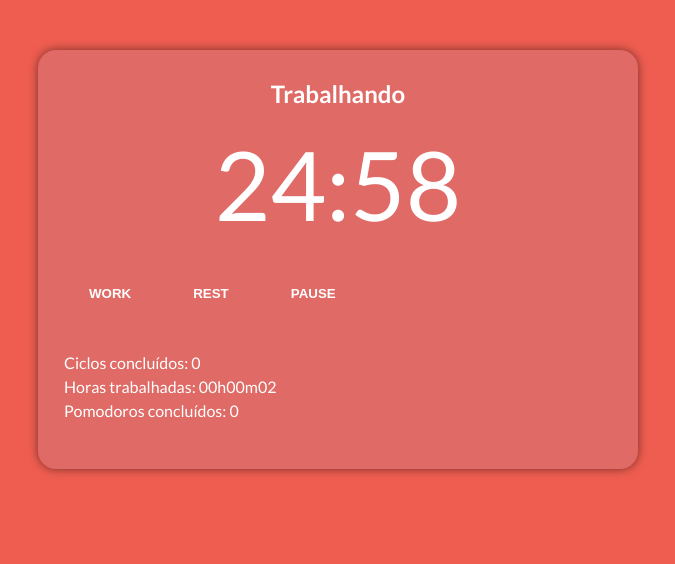
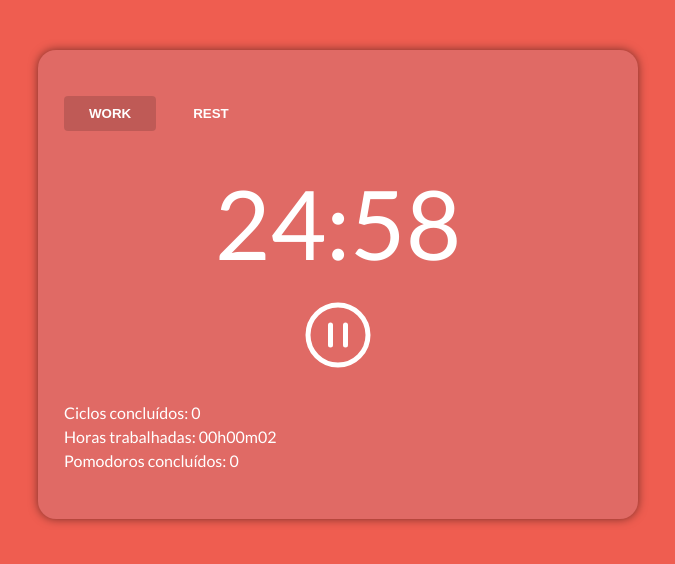
Before and after one commit to codemoises/pomodoro, a React (Create React App) app: page / in a window 1280 px wide. Both pictures are taken after a click on the button "WORK". Shown: the top 564 px of the page, without its empty margins (302-977 px from the left). Built offline with nearby package versions, Linux system fonts and the light colour scheme; the HTML template or start-up script is replaced by a standard one.

Commit message:
logica pomodoro

```diff
--- a/src/components/pomodoro-timer.tsx
+++ b/src/components/pomodoro-timer.tsx
@@ -3,6 +3,8 @@ import { useInterval } from "../hooks/use-interval";
 import Button from "./Button";
 import Timer from "./timer";
 import secondsToTime from "../utils/seconds-to-time";
+import ButtonPlay from "./ButtonPlay";
+import ButtonPause from "./ButtonPause";
 
 const bellStart = require("../sounds/bell-start.mp3");
 const bellFinish = require("../sounds/bell-finish.mp3");
@@ -61,8 +63,18 @@ export function PomodoroTimer(props: Props): JSX.Element {
   }, [props.longRestTime, props.shortRestTime]);
 
   useEffect(() => {
-    if (working) document.body.classList.add("working");
-    if (resting) document.body.classList.remove("working");
+    if (working) {
+      document.body.classList.add("working");
+      document.body.classList.remove("resting");
+      document.body.querySelector(".pomodoro")?.classList.remove("resting-pomodoro");
+
+    };
+
+    if (resting) {
+      document.body.classList.remove("working");
+      document.body.classList.add("resting");
+      document.body.querySelector(".pomodoro")?.classList.add("resting-pomodoro");
+    };
 
     if (mainTime > 0) return;
 
@@ -92,18 +104,23 @@ export function PomodoroTimer(props: Props): JSX.Element {
 
   return (
     <div className="pomodoro">
-      <h2>{working ? 'Trabalhando' : 'Descansando'}</h2>
+      <div className="controls">
+        <div className={working && !resting ? "button-active" : ""}>
+          <Button text="Work" onClick={() => configureWork()} />
+        </div>
+        <div className={resting && !working ? "button-active" : ""}>
+          <Button text="Rest" onClick={() => configureRest(false)} />
+        </div>
+      </div>
       <Timer mainTime={mainTime} />
-
-      <div className="controls">
-        <Button text="Work" onClick={() => configureWork()} />
-        <Button text="Rest" onClick={() => configureRest(false)} />
-        <Button
-          className={!working && !resting ? "hidden" : ""}
-          text={timeCounting ? "Pause" : "Play"}
-          onClick={() => setTimeCounting(!timeCounting)}
-        />
-      </div>
+      <div className="play-and-pause">
+            <div className={!working && !resting ? "button-width" : "hidden"}>
+                <ButtonPlay onClick={() => configureWork()} />
+            </div>
+            <div className={!working && !resting ? "hidden" : "button-width"}>
+                {timeCounting ? <ButtonPause onClick={() => setTimeCounting(!timeCounting)} /> : <ButtonPlay onClick={() => setTimeCounting(!timeCounting)} />}
+            </div>
+        </div>
       <div className="details">
         <p>Ciclos concluídos: {completedCycles}</p>
         <p>Horas trabalhadas: {secondsToTime(fullWorkingTime)}</p>
@@ -111,4 +128,4 @@ export function PomodoroTimer(props: Props): JSX.Element {
       </div>
     </div>
   );
-}
+};
```
